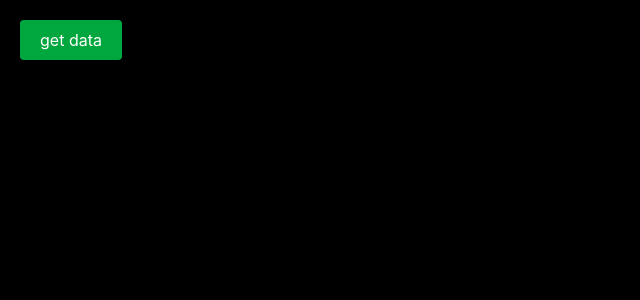
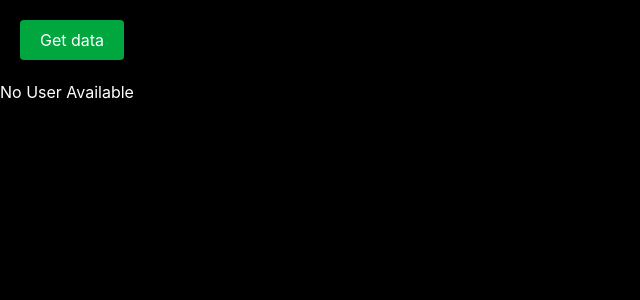
Before and after one commit to meelan10/Gallery-project, a React (Vite) app: page / in a window 1280 px wide. Shown: the top 300 px of the page, without its empty margins (0-640 px from the left). Built offline with nearby package versions, Linux system fonts and the light colour scheme.

Commit message:
function added

```diff
--- a/src/App.jsx
+++ b/src/App.jsx
@@ -12,14 +12,19 @@ const getData =async () => {
   console.log(response.data);
 }
 
+   let printUserData = 'No User Available'
+
   return (
     <div className='bg-black h-screen text-white'>
       <button
       onClick={getData}
       className='bg-green-600 px-5 text-white rounded py-2 m-5 active:scale-95'
       >
-        get data
+        Get data
       </button>
+      <div >
+        {printUserData}
+      </div>
     </div>
   )
 }
```
